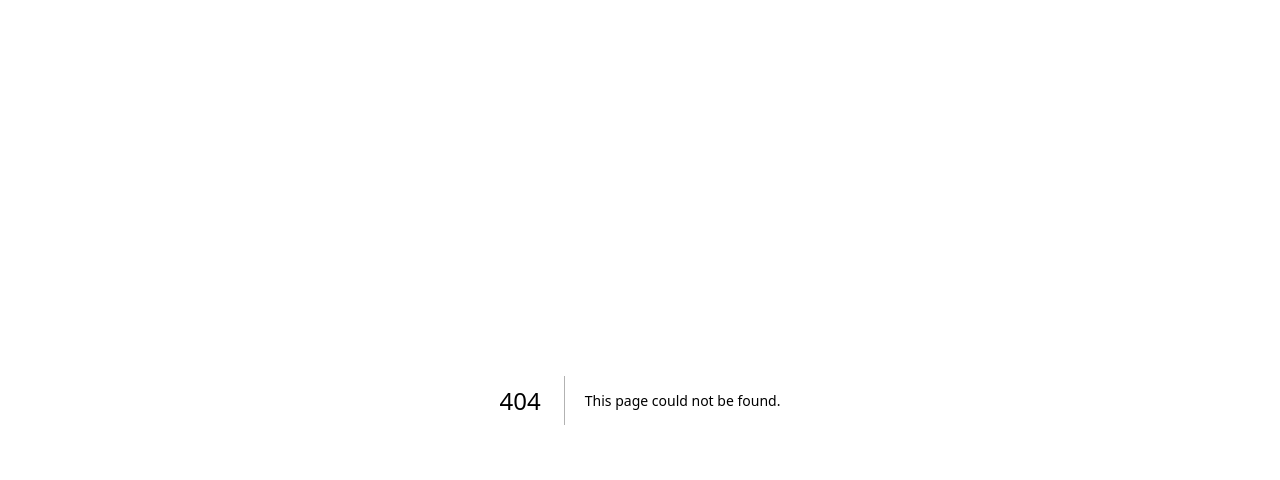
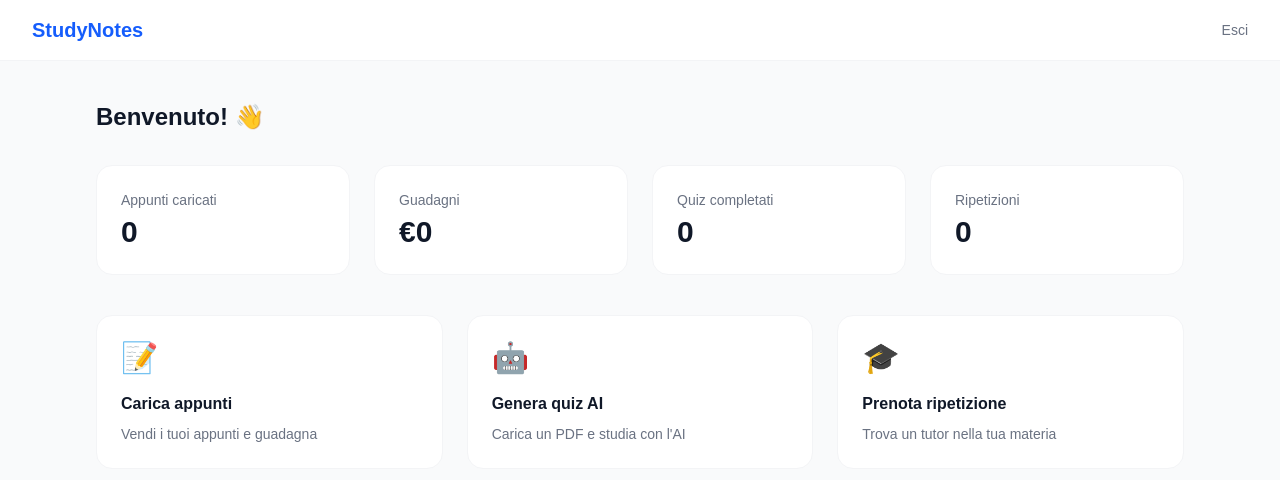
Before and after one commit to StarUpm/studynotes, a Next.js app: page /dashboard in a window 1280 px wide. Before the commit this address had no page. Shown: the top 480 px of the page. Built offline with nearby package versions, Linux system fonts and the light colour scheme.

Commit message:
Create dashboard/page.tsx

```diff
--- /dev/null
+++ b/src/app/dashboard/page.tsx
@@ -0,0 +1,48 @@
+export default function Dashboard() {
+  return (
+    <main className="min-h-screen bg-gray-50">
+      <nav className="bg-white border-b border-gray-100 px-8 py-4 flex justify-between items-center">
+        <span className="text-xl font-bold text-blue-600">StudyNotes</span>
+        <button className="text-sm text-gray-500 hover:text-red-500">Esci</button>
+      </nav>
+      <div className="max-w-6xl mx-auto px-8 py-10">
+        <h1 className="text-2xl font-bold text-gray-900 mb-8">Benvenuto! 👋</h1>
+        <div className="grid grid-cols-1 md:grid-cols-4 gap-6 mb-10">
+          <div className="bg-white rounded-2xl border border-gray-100 p-6">
+            <p className="text-sm text-gray-500 mb-1">Appunti caricati</p>
+            <p className="text-3xl font-bold text-gray-900">0</p>
+          </div>
+          <div className="bg-white rounded-2xl border border-gray-100 p-6">
+            <p className="text-sm text-gray-500 mb-1">Guadagni</p>
+            <p className="text-3xl font-bold text-gray-900">€0</p>
+          </div>
+          <div className="bg-white rounded-2xl border border-gray-100 p-6">
+            <p className="text-sm text-gray-500 mb-1">Quiz completati</p>
+            <p className="text-3xl font-bold text-gray-900">0</p>
+          </div>
+          <div className="bg-white rounded-2xl border border-gray-100 p-6">
+            <p className="text-sm text-gray-500 mb-1">Ripetizioni</p>
+            <p className="text-3xl font-bold text-gray-900">0</p>
+          </div>
+        </div>
+        <div className="grid grid-cols-1 md:grid-cols-3 gap-6">
+          <div className="bg-white rounded-2xl border border-gray-100 p-6 hover:border-blue-200 cursor-pointer">
+            <div className="text-3xl mb-4">📝</div>
+            <h3 className="font-semibold text-gray-900 mb-2">Carica appunti</h3>
+            <p className="text-sm text-gray-500">Vendi i tuoi appunti e guadagna</p>
+          </div>
+          <div className="bg-white rounded-2xl border border-gray-100 p-6 hover:border-blue-200 cursor-pointer">
+            <div className="text-3xl mb-4">🤖</div>
+            <h3 className="font-semibold text-gray-900 mb-2">Genera quiz AI</h3>
+            <p className="text-sm text-gray-500">Carica un PDF e studia con l&apos;AI</p>
+          </div>
+          <div className="bg-white rounded-2xl border border-gray-100 p-6 hover:border-blue-200 cursor-pointer">
+            <div className="text-3xl mb-4">🎓</div>
+            <h3 className="font-semibold text-gray-900 mb-2">Prenota ripetizione</h3>
+            <p className="text-sm text-gray-500">Trova un tutor nella tua materia</p>
+          </div>
+        </div>
+      </div>
+    </main>
+  )
+}
```
